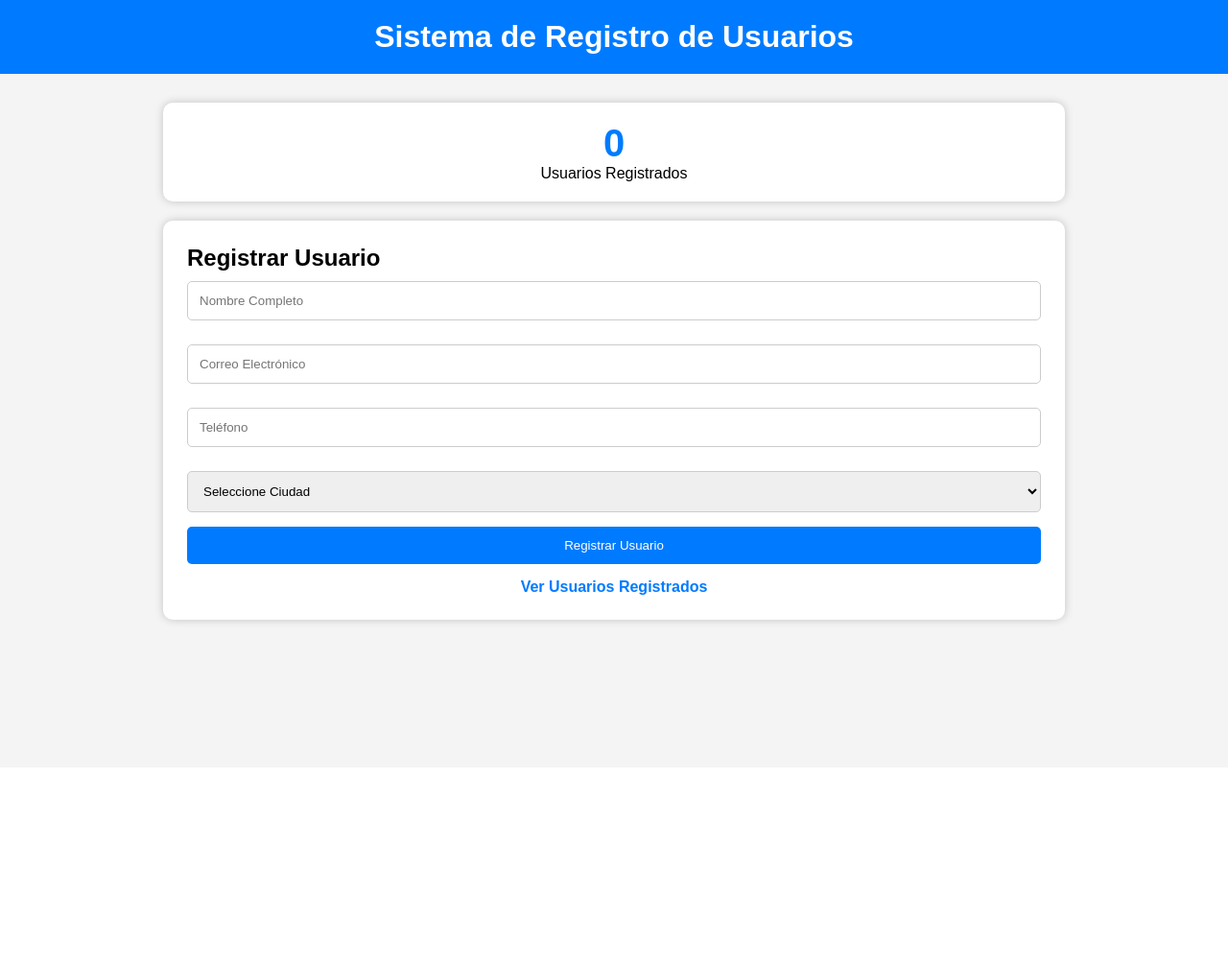
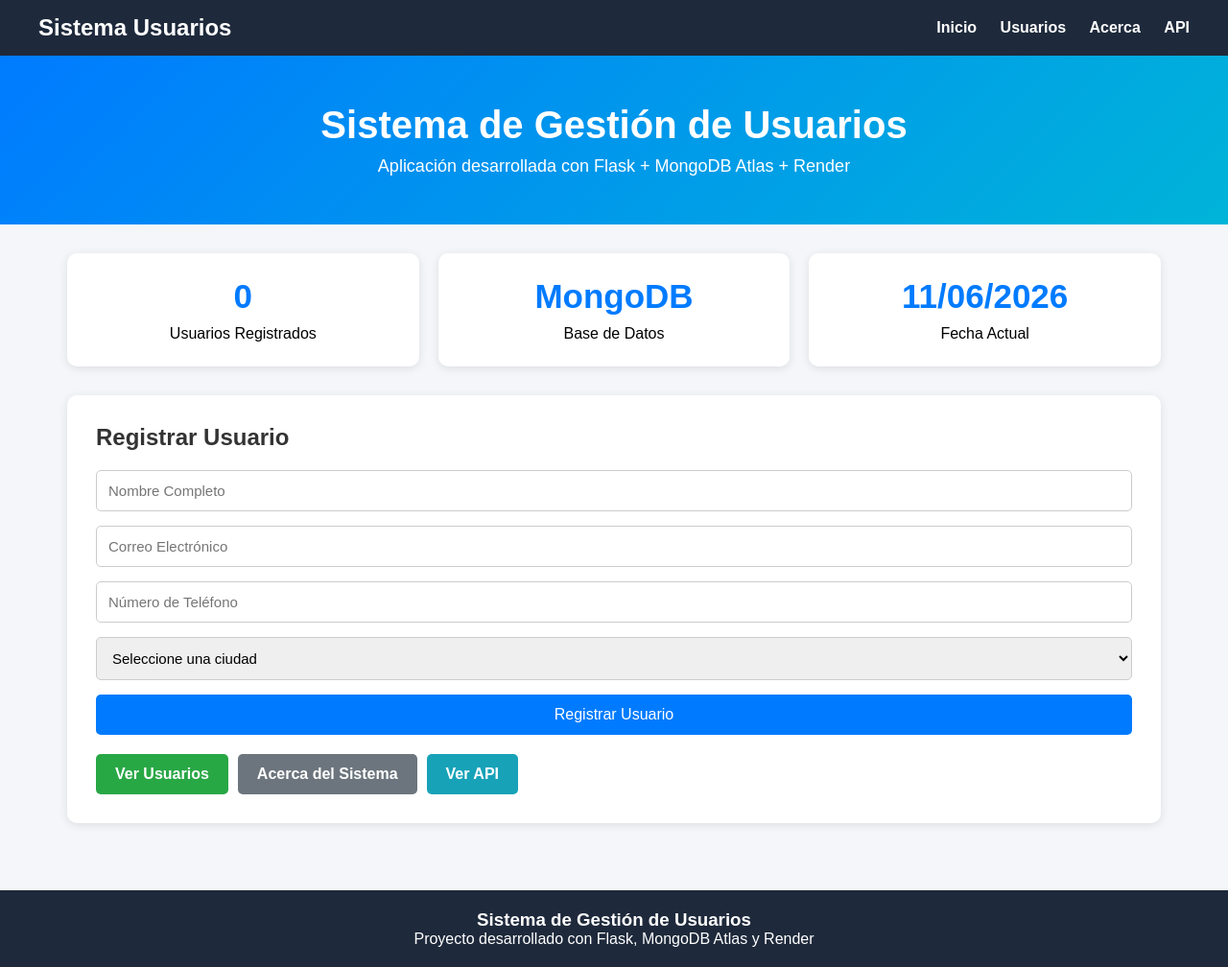
Before and after one commit to kevinpedrozo/proyecto-2-tes, a Flask app: page / in a window 1280 px wide. Shown: the whole page at 96% size. Before the commit the page ends 654 px from the top, so only its background shows below. Run offline with Flask 3, Linux system fonts and the light colour scheme; data that the repository does not hold is empty.

Commit message:
Update index.html

```diff
--- a/templates/index.html
+++ b/templates/index.html
@@ -14,69 +14,118 @@
 margin:0;
 padding:0;
 box-sizing:border-box;
-font-family:Arial, sans-serif;
+font-family:Arial, Helvetica, sans-serif;
 }
 
 body{
-background:#f4f4f4;
+background:#f4f6f9;
 }
 
-header{
-background:#007bff;
-color:white;
-padding:20px;
-text-align:center;
+/* NAVBAR */
+
+.navbar{
+background:#1e293b;
+padding:15px 40px;
+display:flex;
+justify-content:space-between;
+align-items:center;
 }
 
+.navbar h2{
+color:white;
+}
+
+.navbar a{
+color:white;
+text-decoration:none;
+margin-left:20px;
+font-weight:bold;
+}
+
+.navbar a:hover{
+color:#60a5fa;
+}
+
+/* HEADER */
+
+.header{
+background:linear-gradient(135deg,#007bff,#00b4d8);
+color:white;
+text-align:center;
+padding:50px;
+}
+
+.header h1{
+font-size:40px;
+margin-bottom:10px;
+}
+
+.header p{
+font-size:18px;
+}
+
+/* CONTENEDOR */
+
 .container{
-max-width:1000px;
+max-width:1200px;
 margin:auto;
 padding:30px;
 }
 
-.card{
+/* DASHBOARD */
+
+.dashboard{
+display:grid;
+grid-template-columns:repeat(3,1fr);
+gap:20px;
+margin-bottom:30px;
+}
+
+.card-dashboard{
 background:white;
 padding:25px;
 border-radius:10px;
-box-shadow:0 0 10px rgba(0,0,0,.2);
-margin-bottom:20px;
+text-align:center;
+box-shadow:0 2px 10px rgba(0,0,0,.1);
 }
 
-.dashboard{
-display:flex;
-gap:20px;
-margin-bottom:20px;
+.card-dashboard h2{
+font-size:35px;
+color:#007bff;
+margin-bottom:10px;
 }
 
-.box{
-flex:1;
+/* FORMULARIO */
+
+.card{
 background:white;
-padding:20px;
+padding:30px;
 border-radius:10px;
-text-align:center;
-box-shadow:0 0 10px rgba(0,0,0,.2);
+box-shadow:0 2px 10px rgba(0,0,0,.1);
 }
 
-.box h2{
-color:#007bff;
-font-size:40px;
+.card h2{
+margin-bottom:20px;
+color:#333;
 }
 
-input, select{
+input,
+select{
 width:100%;
 padding:12px;
-margin-top:10px;
 margin-bottom:15px;
 border:1px solid #ccc;
 border-radius:5px;
+font-size:15px;
 }
 
 button{
 width:100%;
 padding:12px;
+border:none;
 background:#007bff;
 color:white;
-border:none;
+font-size:16px;
 border-radius:5px;
 cursor:pointer;
 }
@@ -85,15 +134,54 @@ button:hover{
 background:#0056b3;
 }
 
-.link{
-text-align:center;
-margin-top:15px;
+.botones{
+margin-top:20px;
+display:flex;
+gap:10px;
+flex-wrap:wrap;
 }
 
-.link a{
+.btn{
 text-decoration:none;
-color:#007bff;
+padding:12px 20px;
+border-radius:5px;
+color:white;
 font-weight:bold;
+}
+
+.btn-usuarios{
+background:#28a745;
+}
+
+.btn-acerca{
+background:#6c757d;
+}
+
+.btn-api{
+background:#17a2b8;
+}
+
+/* FOOTER */
+
+footer{
+background:#1e293b;
+color:white;
+text-align:center;
+padding:20px;
+margin-top:40px;
+}
+
+@media(max-width:768px){
+
+.dashboard{
+grid-template-columns:1fr;
+}
+
+.navbar{
+flex-direction:column;
+gap:10px;
+}
+
 }
 
 </style>
@@ -102,17 +190,57 @@ font-weight:bold;
 
 <body>
 
-<header>
-<h1>Sistema de Registro de Usuarios</h1>
-</header>
+<nav class="navbar">
+
+<h2>Sistema Usuarios</h2>
+
+<div>
+
+<a href="/">Inicio</a>
+
+<a href="/usuarios">
+Usuarios
+</a>
+
+<a href="/acerca">
+Acerca
+</a>
+
+<a href="/api/usuarios" target="_blank">
+API
+</a>
+
+</div>
+
+</nav>
+
+<div class="header">
+
+<h1>Sistema de Gestión de Usuarios</h1>
+
+<p>
+Aplicación desarrollada con Flask + MongoDB Atlas + Render
+</p>
+
+</div>
 
 <div class="container">
 
 <div class="dashboard">
 
-<div class="box">
+<div class="card-dashboard">
 <h2>{{ total }}</h2>
 <p>Usuarios Registrados</p>
+</div>
+
+<div class="card-dashboard">
+<h2>MongoDB</h2>
+<p>Base de Datos</p>
+</div>
+
+<div class="card-dashboard">
+<h2>{{ fecha }}</h2>
+<p>Fecha Actual</p>
 </div>
 
 </div>
@@ -138,18 +266,21 @@ required>
 <input
 type="text"
 name="telefono"
-placeholder="Teléfono"
+placeholder="Número de Teléfono"
 required>
 
 <select name="ciudad" required>
 
-<option value="">Seleccione Ciudad</option>
+<option value="">
+Seleccione una ciudad
+</option>
 
 <option>Bogotá</option>
 <option>Medellín</option>
 <option>Cali</option>
 <option>Barranquilla</option>
 <option>Cartagena</option>
+<option>Bucaramanga</option>
 
 </select>
 
@@ -161,11 +292,30 @@ Registrar Usuario
 
 </form>
 
-<div class="link">
+<div class="botones">
 
-<a href="/usuarios">
+<a
+class="btn btn-usuarios"
+href="/usuarios">
 
-Ver Usuarios Registrados
+Ver Usuarios
+
+</a>
+
+<a
+class="btn btn-acerca"
+href="/acerca">
+
+Acerca del Sistema
+
+</a>
+
+<a
+class="btn btn-api"
+href="/api/usuarios"
+target="_blank">
+
+Ver API
 
 </a>
 
@@ -175,5 +325,16 @@ Ver Usuarios Registrados
 
 </div>
 
+<footer>
+
+<h3>Sistema de Gestión de Usuarios</h3>
+
+<p>
+Proyecto desarrollado con Flask, MongoDB Atlas y Render
+</p>
+
+</footer>
+
 </body>
+
 </html>
```
